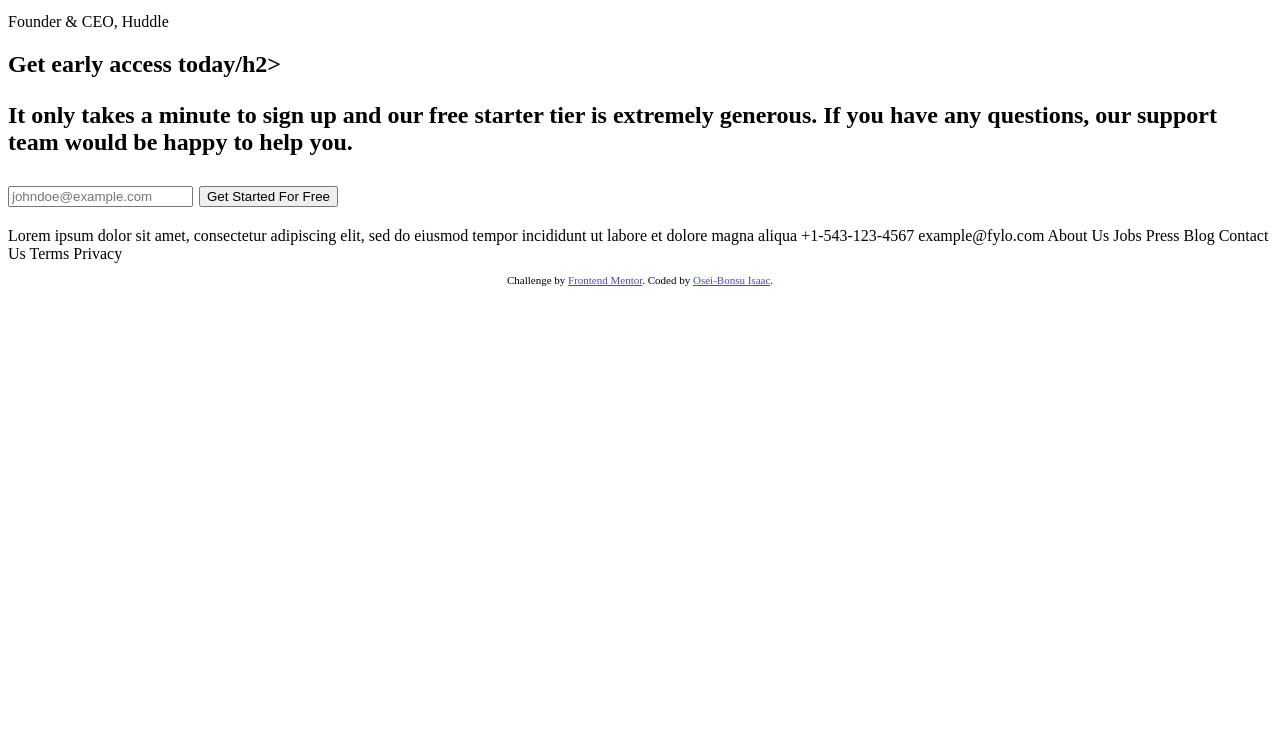
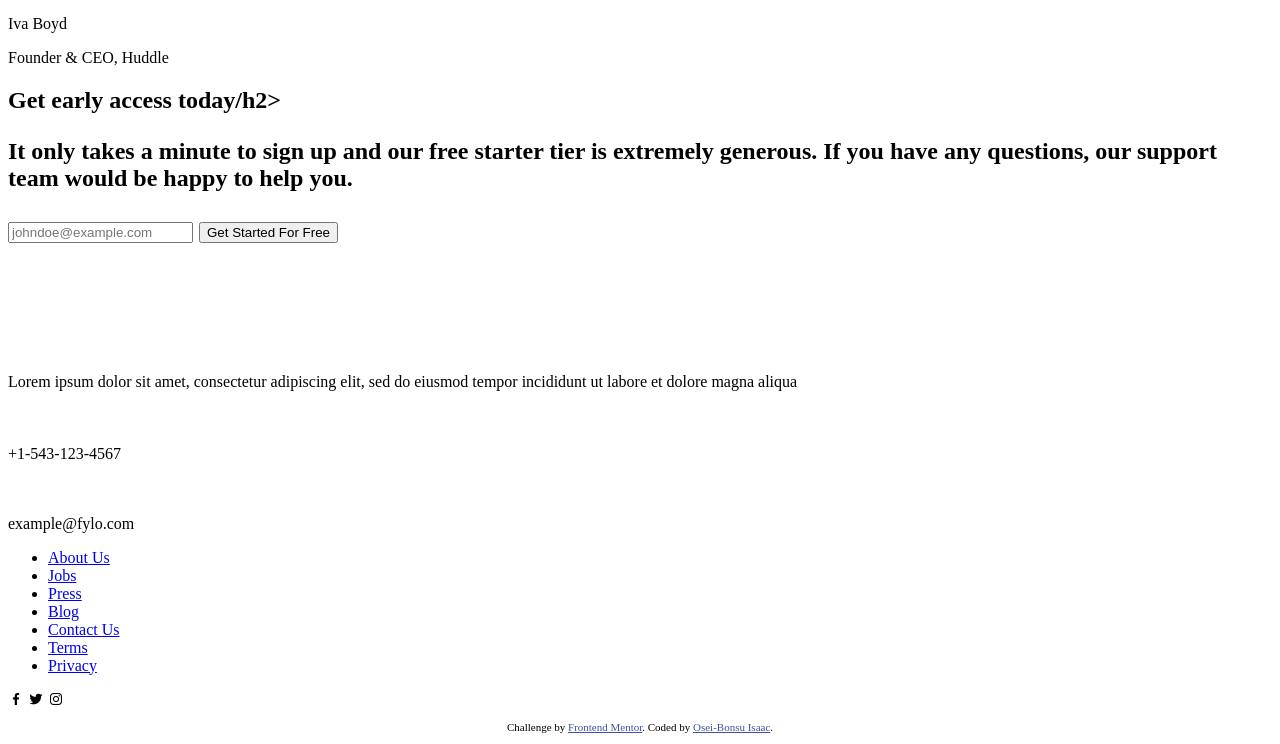
Before and after one commit to io-oseinana/fylo-dark-theme-landing-page-master, a plain HTML site: page index.html in a window 1280 px wide. Shown: the part 2906-3650 px from the top of the page. Before the commit the page ends 3203 px from the top, so only its background shows below. Drawn offline with nearby package versions, Linux system fonts and the light colour scheme.

Commit message:
Add footer content

```diff
--- a/index.html
+++ b/index.html
@@ -3,7 +3,9 @@
 <head>
   <meta charset="UTF-8">
   <meta name="viewport" content="width=device-width, initial-scale=1.0"> <!-- displays site properly based on user's device -->
-
+    <!-- BOXICONS -->
+    <link href='https://unpkg.com/boxicons@2.1.4/css/boxicons.min.css' rel='stylesheet'>
+    <!-- CUSTOM STYLESHEET -->
   <link rel="icon" type="image/png" sizes="32x32" href="./images/favicon-32x32.png">
 
   <title>Frontend Mentor | Fylo landing page with dark theme and features grid</title>
@@ -103,7 +105,11 @@
           Securely share files and folders with friends, family and colleagues for live collaboration. No email
           attachments required.
         </p>
-        <a href="#" class="cta__content-link">See how Fylo works</a>
+        <a href="#" class="cta__content-link">See how Fylo works
+          <figure>
+            <img src="./images/icon-arrow.svg" alt="Icon of an arrow">
+          </figure>
+        </a>
       </article>
     </section>
 
@@ -165,31 +171,70 @@
         </form>
       </article>
     </section>
-  </main>
-
-
-
-
-  Lorem ipsum dolor sit amet, consectetur adipiscing elit, sed do eiusmod tempor incididunt ut labore et
-  dolore magna aliqua
-
-  +1-543-123-4567
-  example@fylo.com
-
-  About Us
-  Jobs
-  Press
-  Blog
-
-  Contact Us
-  Terms
-  Privacy
 
     <footer>
+      <section class="contact__fylo">
+        <figure class="contact__fylo-logo">
+          <img src="./images/logo.svg" alt="Fylo logo">
+        </figure>
+        <article class="location">
+          <figure class="location__icon">
+            <img src="./images/icon-location.svg" alt="Icon of a location pin">
+          </figure>
+          <p class="location__text">Lorem ipsum dolor sit amet, consectetur adipiscing elit, sed do eiusmod tempor incididunt ut labore et
+            dolore magna aliqua
+          </p>
+        </article>
+      </section>
+      <section class="contact__info">
+        <article class="contact__info-phone">
+          <figure class="contact__info-phone-icon">
+            <img src="./images/icon-phone.svg" alt="Icon of a phone">
+          </figure>
+          <p class="contact__info-phone-text">+1-543-123-4567</p>
+        </article>
+        <article class="contact__info-email">
+          <figure class="contact__info-email-icon">
+            <img src="./images/icon-email.svg" alt="Icon of an email">
+          </figure>
+          <p class="contact__info-email-text">example@fylo.com  </p>
+        </article>
+      </section>
+      <nav class="footer__navbar">
+        <ul class="footer__navbar-menu">
+          <li class="footer__navbar-menu-item">
+            <a href="#">About Us</a>
+          </li>
+          <li class="footer__navbar-menu-item">
+            <a href="#">Jobs</a>
+          </li>
+          <li class="footer__navbar-menu-item">
+            <a href="#">Press</a>
+          </li>
+          <li class="footer__navbar-menu-item">
+            <a href="#">Blog</a>
+          </li>
+          <li class="footer__navbar-menu-item">
+            <a href="#">Contact Us</a>
+          </li>
+          <li class="footer__navbar-menu-item">
+            <a href="#">Terms</a>
+          </li>
+          <li class="footer__navbar-menu-item">
+            <a href="#">Privacy</a>
+          </li>
+        </ul>
+      </nav>
+      <section class="social__media">
+        <i class='bx bxl-facebook'></i>
+        <i class='bx bxl-twitter'></i>
+        <i class='bx bxl-instagram'></i>
+      </section>
       <p class="attribution">
         Challenge by <a href="https://www.frontendmentor.io?ref=challenge" target="_blank">Frontend Mentor</a>.
         Coded by <a href="#">Osei-Bonsu Isaac</a>.
       </p>
     </footer>
+  </main>
 </body>
 </html>
```
Lines whose indentation alone changed are shown as unchanged.
